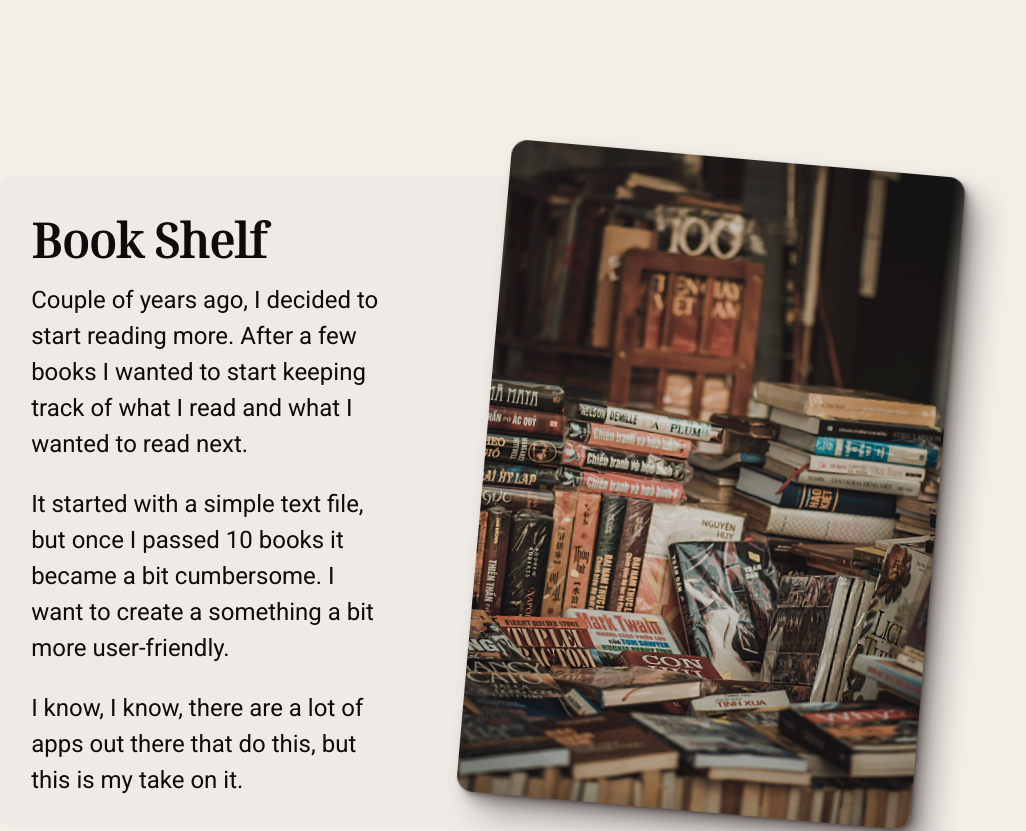
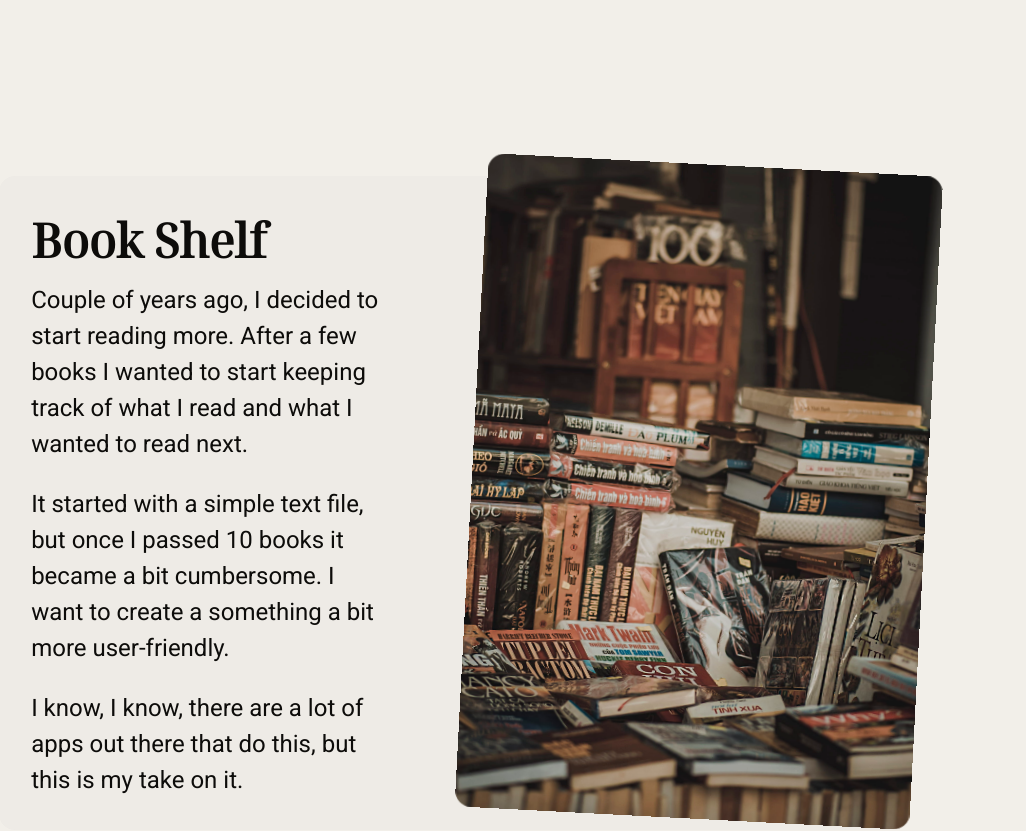
Before and after one commit to iamzoka/madebyzoka, a Next.js app: page /ideas in a window 1280 px wide. Shown: the part 640-1471 px from the top of the page, without its empty margins (186-1212 px from the left). Built offline with nearby package versions, Linux system fonts and the light colour scheme.

Commit message:
Fixed Ideas card's shadows for light theme

```diff
--- a/src/styles/globals.css
+++ b/src/styles/globals.css
@@ -298,10 +298,10 @@
   .c-card__image {
     object-fit: cover;
     border-radius: var(--space);
-    rotate: 5deg;
+    rotate: 3deg;
     transform-origin: right bottom;
 
-    --shadow-color: 0deg 20% 11%;
+    --shadow-color: light-dark(0deg 4% 66%, 0deg 20% 11%);
     --shadow-elevation-high:
     0.3px 0.3px 0.5px hsl(var(--shadow-color) / 0.39),
     2.7px 2.7px 4.3px -0.8px hsl(var(--shadow-color) / 0.39),
@@ -312,7 +312,7 @@
     6.1px 6.2px 6.5px -3.3px hsl(var(--shadow-color) / 0.39),
     19.7px 20.2px 21.2px -5px hsl(var(--shadow-color) / 0.2);
 
-    box-shadow: var(--shadow-elevation-high);
+    box-shadow: light-dark(var(--shadow-elevation-high), var(--shadow-elevation-medium));
 
     @media (min-width: 1025px) {
       width: 50%;
```
